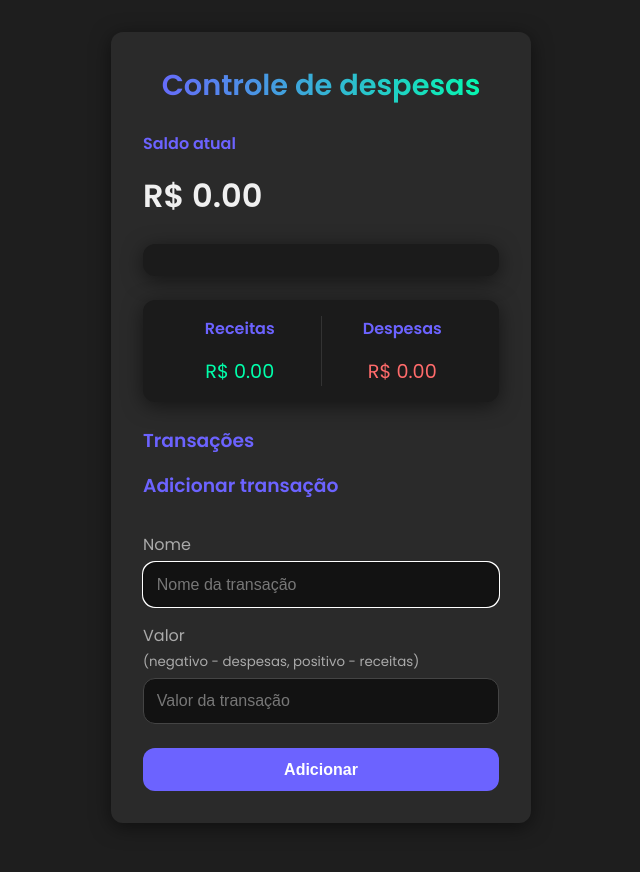
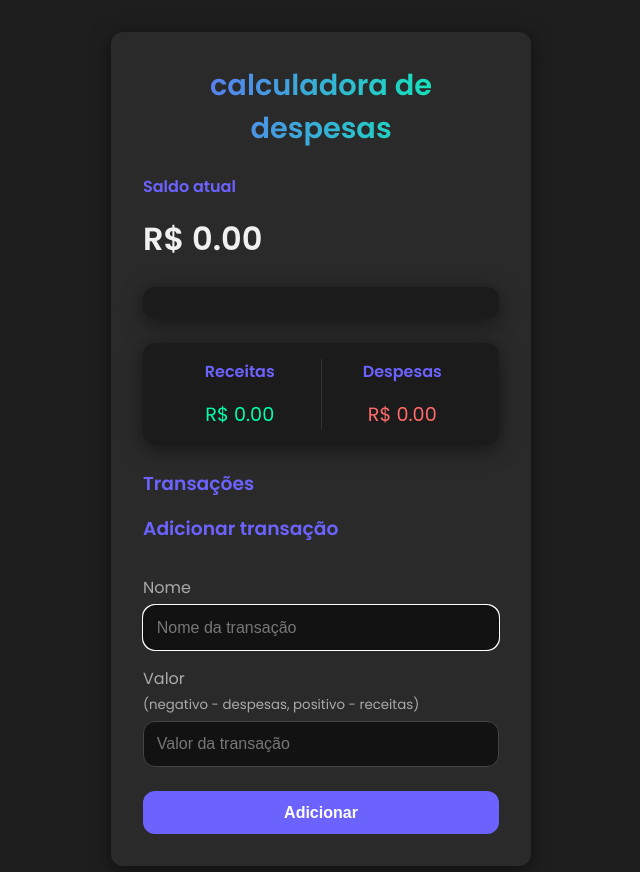
Before and after one commit to NicolasFernandesBie/Controlefinanceiro.app, a plain HTML site: page index.html in a window 1280 px wide. Shown: the whole page, without its empty margins (319-959 px from the left). Drawn offline with Linux system fonts and the light colour scheme.

Commit message:
Troquei H1

```diff
--- a/index.html
+++ b/index.html
@@ -11,7 +11,7 @@
 
 <body>
   <div class="container">
-    <h2 class="titulo">Controle de despesas</h2>
+    <h2 class="titulo">calculadora de despesas</h2>
 
     <h4>Saldo atual</h4>
     <h1 id="balance" class="balance">R$ 0.00</h1>
```
